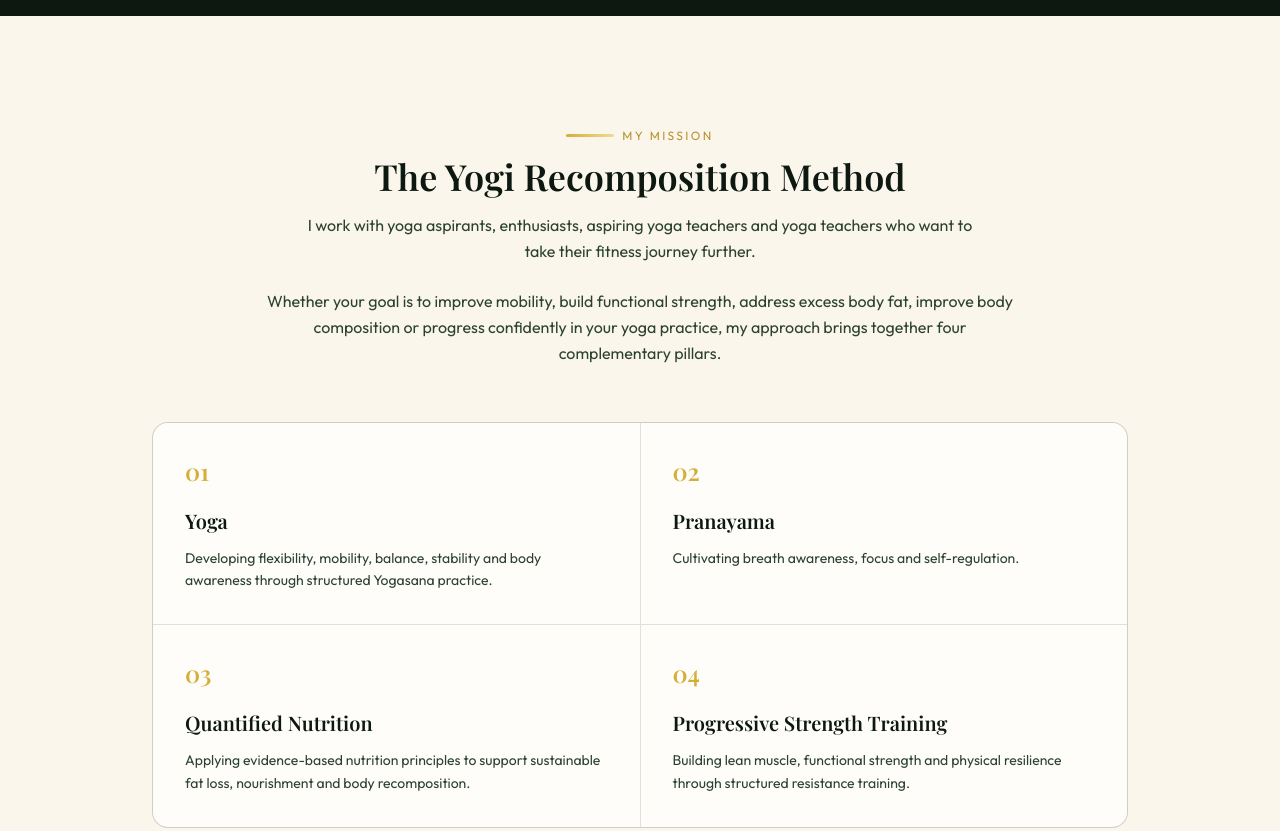
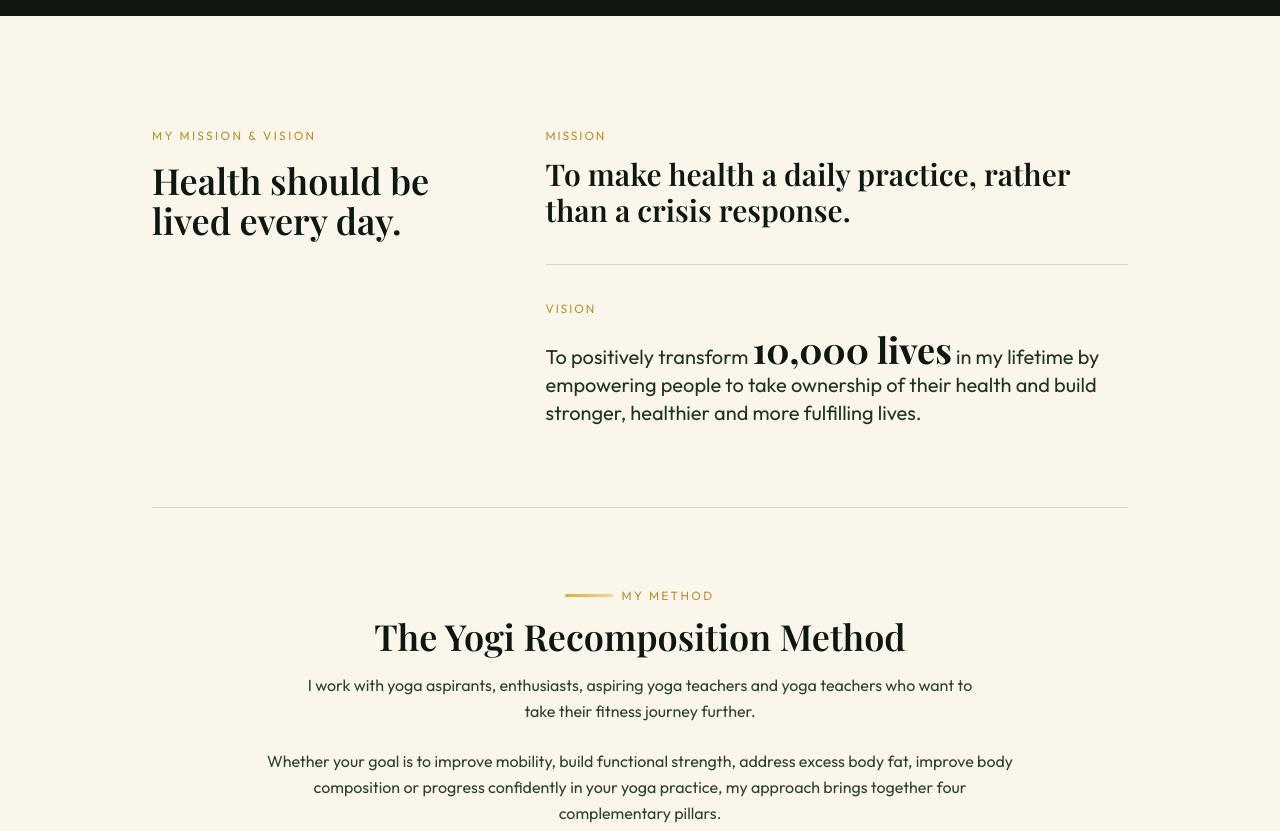
Before and after one commit to syed-haroon/aura-n-olives, an Astro site: page /about in a window 1280 px wide. Shown: the part 2080-2911 px from the top of the page. Built offline with nearby package versions, Linux system fonts and the light colour scheme; Astro itself is replaced by a stand-in of ours; a web font is replaced by a local one.

Commit message:
Add mission and vision to About page

```diff
--- a/src/data/site.ts
+++ b/src/data/site.ts
@@ -6,6 +6,8 @@ export const site = {
   founderTitle: 'Founder & Chief Transformation Mentor',
   communityName: 'Yogi Recomposition Lab',
   methodName: 'The Yogi Recomposition Method',
+  mission: 'To make health a daily practice, rather than a crisis response.',
+  vision: 'To positively transform 10,000 lives in my lifetime by empowering people to take ownership of their health and build stronger, healthier and more fulfilling lives.',
   email: 'seekreshma@gmail.com',
   whatsappNumber: '918861027220',
   whatsappDisplay: '+91 88610 27220',
--- a/src/pages/about.astro
+++ b/src/pages/about.astro
@@ -5,6 +5,8 @@ import CTASection from "../components/CTASection.astro";
 import TestimonialSpotlight from "../components/TestimonialSpotlight.astro";
 import { site } from "../data/site";
 import { TESTIMONIALS } from "../data/testimonials";
+
+const [visionBefore, visionAfter] = site.vision.split("10,000 lives");
 
 const pillars = [
   {
@@ -154,8 +156,33 @@ const pillars = [
 
   <section class="bg-cream-100 py-20 sm:py-28">
     <div class="mx-auto max-w-5xl px-4 sm:px-6">
+      <div class="grid gap-10 border-b border-forest-900/15 pb-16 lg:grid-cols-[0.7fr_1.3fr] lg:gap-20 lg:pb-20">
+        <div class="fade-in">
+          <p class="text-xs font-600 uppercase tracking-[0.2em] text-gold-600">My Mission &amp; Vision</p>
+          <h2 class="mt-4 font-display text-3xl font-700 leading-tight text-forest-950 sm:text-4xl">
+            Health should be lived every day.
+          </h2>
+        </div>
+
+        <div class="fade-in">
+          <div>
+            <p class="text-xs font-600 uppercase tracking-[0.16em] text-gold-600">Mission</p>
+            <p class="mt-3 font-display text-2xl leading-snug text-forest-950 sm:text-3xl">
+              {site.mission}
+            </p>
+          </div>
+          <div class="mt-9 border-t border-forest-900/15 pt-9">
+            <p class="text-xs font-600 uppercase tracking-[0.16em] text-gold-600">Vision</p>
+            <p class="mt-3 text-lg leading-relaxed text-forest-800 sm:text-xl">
+              {visionBefore}<strong class="font-display text-3xl font-700 text-forest-950 sm:text-4xl">10,000 lives</strong>{visionAfter}
+            </p>
+          </div>
+        </div>
+      </div>
+
+      <div class="pt-16 lg:pt-20">
       <SectionHeader
-        eyebrow="My Mission"
+        eyebrow="My Method"
         title={site.methodName}
         description="I work with yoga aspirants, enthusiasts, aspiring yoga teachers and yoga teachers who want to take their fitness journey further."
       />
@@ -187,6 +214,7 @@ const pillars = [
         build a body that feels stronger, moves better and supports you through
         every stage of life.
       </p>
+      </div>
     </div>
   </section>
 
@@ -231,7 +259,7 @@ const pillars = [
         Your starting point does not define your potential.
       </blockquote>
       <p class="mt-5 text-base leading-relaxed text-forest-800">
-        My mission is to help you discover what your body is capable of with
+        My commitment is to help you discover what your body is capable of with
         the right guidance, knowledge and consistent effort. Welcome to Aura
         &amp; Olives. Wellness redefined.
       </p>
```
